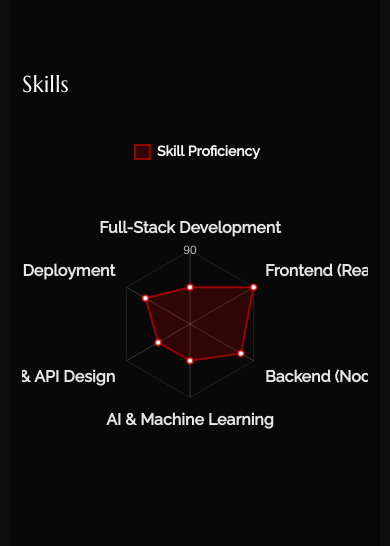
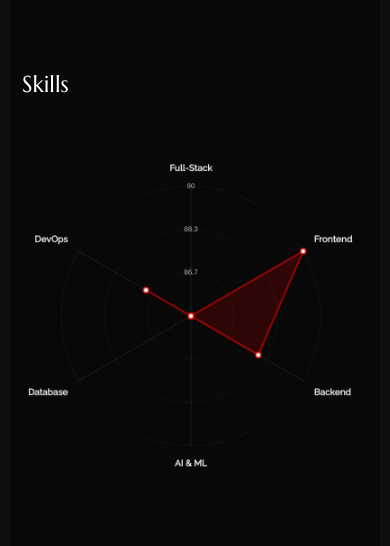
Before and after one commit to harivansh-afk/React-Portfolio, a React (Create React App) app: page / in a window 390 px wide. Shown: the part 2660-3206 px from the top of the page. Built offline with nearby package versions, Linux system fonts and the light colour scheme.

Commit message:
feat: enhance SkillsRadar component with mobile optimizations, including responsive design adjustments and improved label display for better usability on smaller screens

```diff
--- a/src/components/SkillsRadar/index.js
+++ b/src/components/SkillsRadar/index.js
@@ -17,6 +17,9 @@ const SkillsRadar = ({ skills }) => {
     document.documentElement.getAttribute('data-theme') !== 'light'
   );
 
+  // Check if the device is mobile
+  const [isMobile, setIsMobile] = useState(window.innerWidth < 768);
+
   useEffect(() => {
     // Watch for theme changes
     const observer = new MutationObserver((mutations) => {
@@ -29,7 +32,17 @@ const SkillsRadar = ({ skills }) => {
 
     observer.observe(document.documentElement, { attributes: true });
 
-    return () => observer.disconnect();
+    // Watch for resize events to detect mobile
+    const handleResize = () => {
+      setIsMobile(window.innerWidth < 768);
+    };
+
+    window.addEventListener('resize', handleResize);
+
+    return () => {
+      observer.disconnect();
+      window.removeEventListener('resize', handleResize);
+    };
   }, []);
 
   useEffect(() => {
@@ -69,17 +82,45 @@ const SkillsRadar = ({ skills }) => {
       r: {
         angleLines: {
           color: isDarkMode ? 'rgba(255, 255, 255, 0.2)' : 'rgba(0, 0, 0, 0.2)',
+          lineWidth: isMobile ? 0.5 : 1
         },
         grid: {
           color: isDarkMode ? 'rgba(255, 255, 255, 0.1)' : 'rgba(0, 0, 0, 0.1)',
+          circular: true,
+          lineWidth: isMobile ? 0.5 : 1
         },
         pointLabels: {
           color: isDarkMode ? 'rgba(255, 255, 255, 0.9)' : 'rgba(0, 0, 0, 0.9)',
           font: {
-            size: 16,
+            size: isMobile ? 10 : 16,
             family: 'Raleway',
             weight: '600'
           },
+          // Improve label display on mobile
+          callback: function(value) {
+            if (isMobile) {
+              // Create mobile-friendly abbreviations
+              switch(value) {
+                case "Full-Stack Development":
+                  return "Full-Stack";
+                case "Frontend (React/Next.js)":
+                  return "Frontend";
+                case "Backend (Node.js)":
+                  return "Backend";
+                case "AI & Machine Learning":
+                  return "AI & ML";
+                case "Database & API Design":
+                  return "Database";
+                case "DevOps & Deployment":
+                  return "DevOps";
+                default:
+                  return value;
+              }
+            }
+            return value;
+          },
+          // Ensure labels don't get cut off
+          padding: isMobile ? 8 : 4,
         },
         ticks: {
           backdropColor: 'transparent',
@@ -87,16 +128,20 @@ const SkillsRadar = ({ skills }) => {
           showLabelBackdrop: false,
           beginAtZero: true,
           max: 100,
-          stepSize: 20,
+          stepSize: isMobile ? 25 : 20,
           font: {
-            size: 12
-          }
+            size: isMobile ? 8 : 12
+          },
+          // Display fewer ticks on mobile
+          count: isMobile ? 4 : 6,
+          // Make sure the scale starts at 50
+          min: 50
         },
       },
     },
     plugins: {
       legend: {
-        display: true,
+        display: !isMobile, // Hide legend on mobile to save space
         position: 'top',
         labels: {
           color: isDarkMode ? '#fff' : '#000',
@@ -115,13 +160,15 @@ const SkillsRadar = ({ skills }) => {
         bodyColor: isDarkMode ? '#fff' : '#000',
         borderColor: 'rgba(204, 0, 0, 0.5)',
         borderWidth: 1,
-        padding: 12,
+        padding: isMobile ? 8 : 12,
         cornerRadius: 8,
         displayColors: false,
         callbacks: {
           title: (items) => items[0].label,
           label: (context) => `Proficiency: ${context.raw}%`,
         },
+        // Ensure tooltip doesn't go off-screen on mobile
+        position: 'nearest',
       },
     },
     maintainAspectRatio: false,
--- a/src/components/SkillsRadar/style.css
+++ b/src/components/SkillsRadar/style.css
@@ -102,9 +102,21 @@
   color: var(--text-color-3);
 }
 
+/* Mobile Optimizations */
 @media (max-width: 768px) {
+  .skills-radar-container {
+    max-width: 100%;
+    padding: 0;
+    overflow: visible;
+  }
+
   .skills-radar-chart {
-    height: 350px;
+    height: 380px;
+    margin: 0 auto;
+    width: 100vw;
+    max-width: 100vw;
+    transform: scale(0.95);
+    transform-origin: center center;
   }
 
   .skills-legend {
@@ -119,3 +131,21 @@
     font-size: 0.9rem;
   }
 }
+
+/* Small Mobile Optimizations */
+@media (max-width: 480px) {
+  .skills-radar-chart {
+    height: 340px;
+    transform: scale(0.9);
+    margin-left: -15px;
+    margin-right: -15px;
+  }
+}
+
+/* Extra Small Mobile Optimizations */
+@media (max-width: 375px) {
+  .skills-radar-chart {
+    height: 320px;
+    transform: scale(0.85);
+  }
+}
--- a/src/pages/about/index.js
+++ b/src/pages/about/index.js
@@ -92,10 +92,10 @@ export const About = () => {
           </Col>
         </Row>
         <Row className="sec_sp">
-          <Col lg="5">
+          <Col lg="5" className="mb-3 mb-lg-0">
             <h3 className="color_sec py-4">Skills</h3>
           </Col>
-          <Col lg="7" className="d-flex justify-content-center">
+          <Col lg="7" xs="12" className="d-flex justify-content-center align-items-center px-0">
             <SkillsRadar skills={skills} />
           </Col>
         </Row>
```
